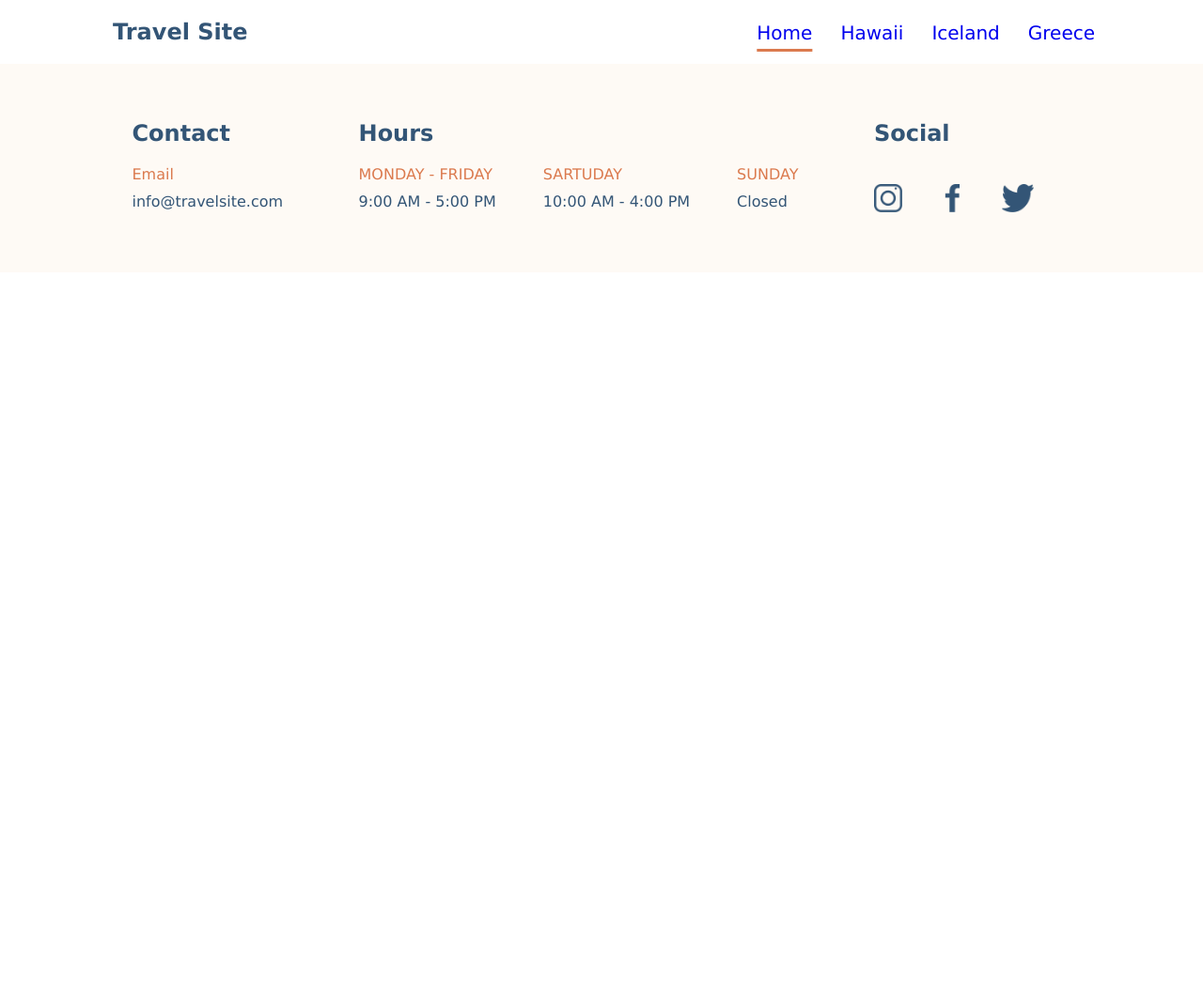
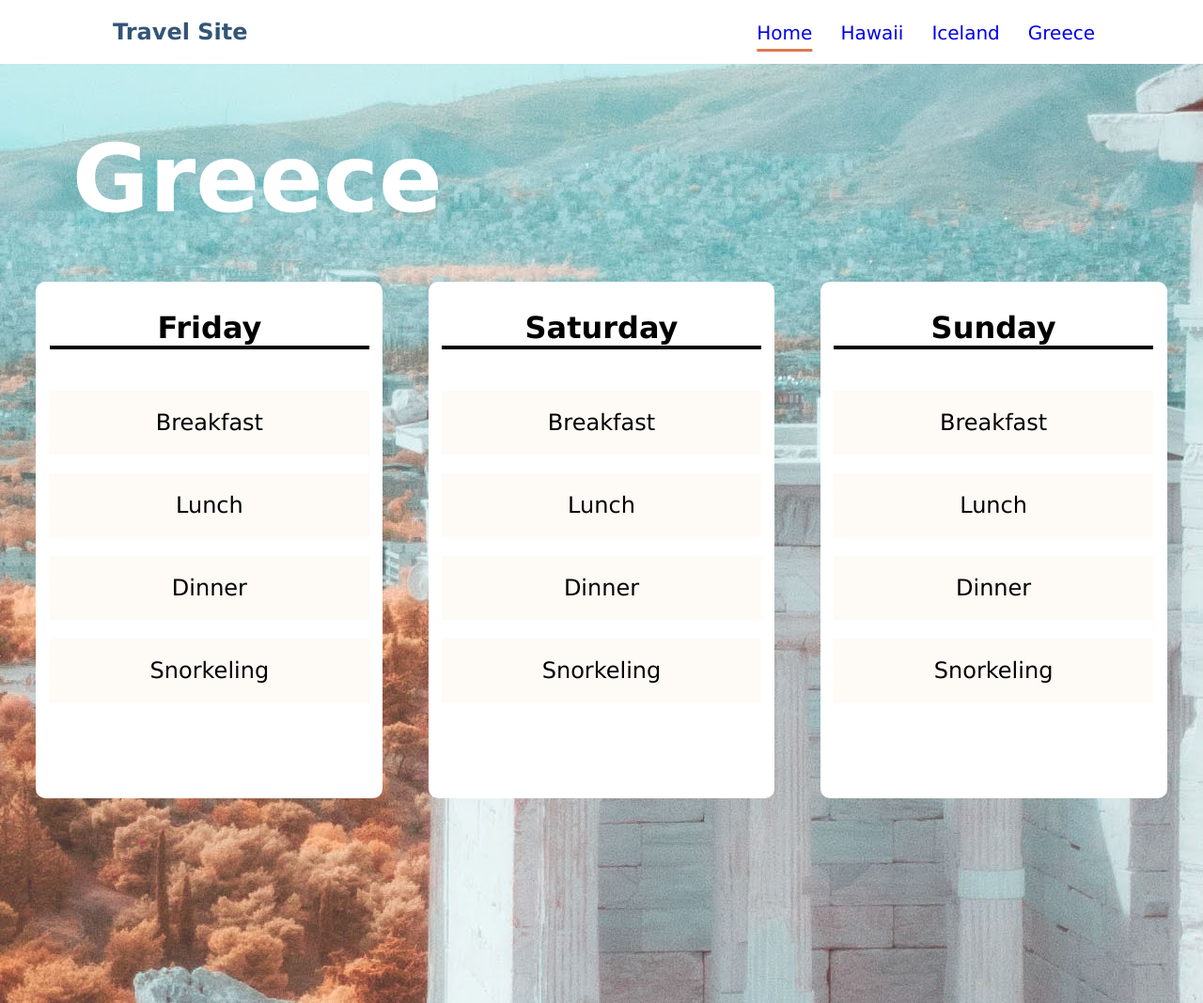
Before and after one commit to mayteles/maylon-teles-travelsite, a plain HTML site: page pages/greece.html in a window 1280 px wide. Shown: the top 1068 px of the page at 94% size. Before the commit the page ends 800 px from the top, so only its background shows below. Drawn offline with Linux system fonts and the light colour scheme.

Commit message:
Destination Pages created and main content of landing page

```diff
--- a/css/destinations.css
+++ b/css/destinations.css
@@ -0,0 +1,49 @@
+/* Properties for Hawaii page */
+.main-hawaii-bg{
+    background: url('../assets/Images/hawaii.jpg') center no-repeat;
+    height: 1000px;
+}
+.main-iceland-bg {
+    background: url('../assets/Images/iceland.jpg') center no-repeat;
+    height: 1000px;
+}
+.main-greece-bg {
+    background: url('../assets/Images/greece.jpg') center no-repeat;
+    height: 1000px;
+}
+.main__slogan {
+    color: white;
+    font-size: 100px;
+    padding: 5% 9% 1% 6%;
+    width: 50%;
+}
+
+.cards {
+    margin: 3%;
+    display: flex;
+    justify-content: center;
+    gap: 4%;
+}
+
+.card {
+    height: 550px;
+    width: 390px;
+    background-color: white;
+    border-radius: 10px;
+}
+
+.card__title {
+    font-size: xx-large;
+    text-align: center;
+    border-bottom: 4px solid;
+    width: 340px;
+    margin: 30px auto 44px;
+}
+.card__description {
+    text-align: center;
+    font-size: x-large;
+    padding: 20px;
+    background-color: #FEFAF5;
+    width: 340px;
+    margin: 20px auto;
+}
--- a/css/global.css
+++ b/css/global.css
@@ -53,6 +53,7 @@ a:visited {
     justify-content: space-evenly;
     background-color: #FEFAF5;
     padding: 60px;
+    margin-left: 1%;
 }
 .footer__title {
     color: #335576;
--- a/css/main.css
+++ b/css/main.css
@@ -39,3 +39,47 @@
 .hero__aside-img {
     height: 400px;
 }
+/* main page properties */
+.main {
+    margin: 1% 6%;
+}
+.main__headtitle {
+    color: #335576;
+    font-size: xx-large;
+    padding: 40px 0;
+}
+/* cards properties */
+.cards {
+    display: flex;
+    justify-content: center;
+    gap: 4%;
+    margin-bottom: 9%;
+}
+.card {
+    height: 600px;
+    width: 390px;
+    border-radius: 10px;
+    border: 1px solid rgba(0, 0, 0, 0.2);
+    box-shadow: 0px 4px 4px rgba(0, 0, 0, 0.2);
+    cursor: pointer;
+
+}
+.card:hover {
+    opacity: 80%;
+}
+
+.card__img {
+    border-radius: 10px;
+    height: 600px;
+    width: 390px;
+}
+
+.card__title {
+    text-align: right;
+    padding: 15px;
+    font-size: xx-large;
+    position: relative;
+    bottom: 14%;
+    color: #FEFAF5;
+    z-index: 1;
+}
--- a/pages/greece.html
+++ b/pages/greece.html
@@ -19,7 +19,32 @@
             </ul>
         </nav>
     </header>
-
+    <main class="main-greece-bg">
+        <h2 class="main__slogan">Greece</h2>
+        <div class="cards">
+         <div class="card">
+             <h3 class="card__title">Friday</h3>
+             <p class="card__description">Breakfast</p>
+             <p class="card__description">Lunch</p>
+             <p class="card__description">Dinner</p>
+             <p class="card__description">Snorkeling</p>
+         </div>
+         <div class="card">
+             <h3 class="card__title">Saturday</h3>
+             <p class="card__description">Breakfast</p>
+             <p class="card__description">Lunch</p>
+             <p class="card__description">Dinner</p>
+             <p class="card__description">Snorkeling</p>
+         </div>
+         <div class="card">
+             <h3 class="card__title">Sunday</h3>
+             <p class="card__description">Breakfast</p>
+             <p class="card__description">Lunch</p>
+             <p class="card__description">Dinner</p>
+             <p class="card__description">Snorkeling</p>
+         </div>
+        </div>
+    </main>
     <footer class="footer">
         <div>
             <h3 class="footer__title">Contact</h3>
```
Also changed, not shown: index.html (+17 -1 lines), pages/hawaii.html (+26 -1 lines), pages/iceland.html (+26 -1 lines).
